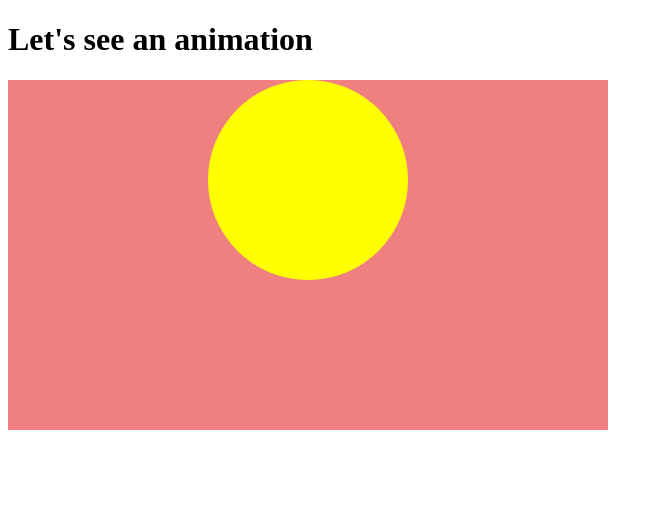
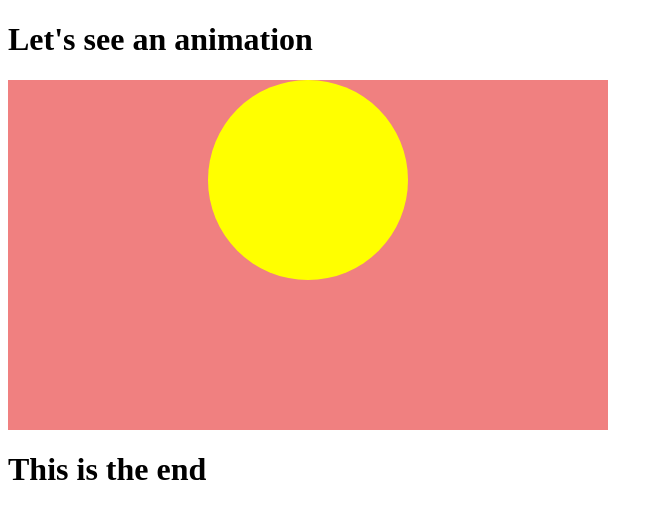
Before and after one commit to rahad2694/explore-git, a plain HTML site: page animation.html in a window 1280 px wide. Shown: the whole page, without its empty margins (0-663 px from the left). Drawn offline with Linux system fonts and the light colour scheme.

Commit message:
animation

```diff
--- a/animation.html
+++ b/animation.html
@@ -70,6 +70,7 @@
 
 
     </div>
+    <h1>This is the end</h1>
 </body>
 
 </html>
```
